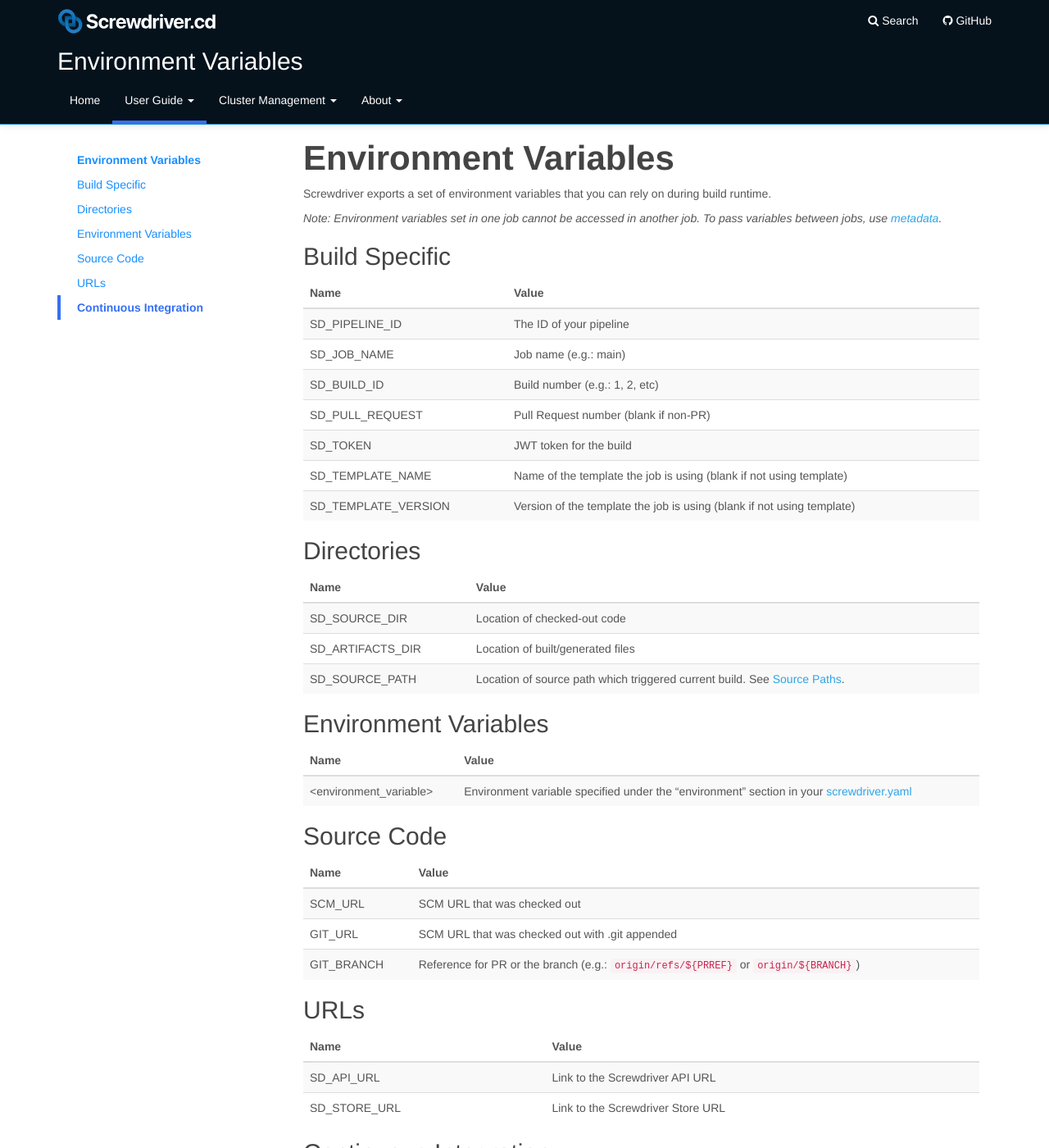
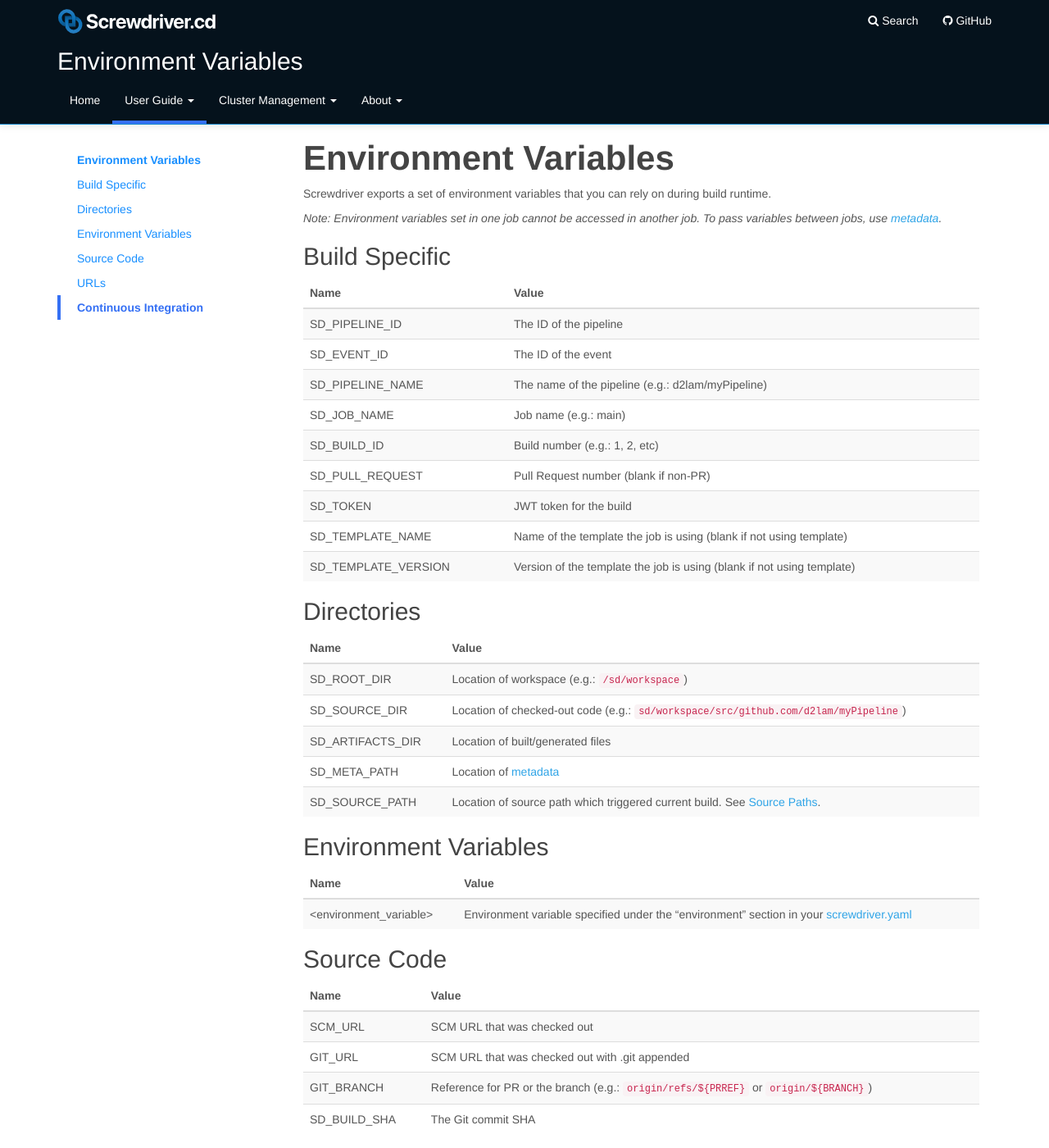
Before and after one commit to screwdriver-cd/guide, a Jekyll site: the page built from docs/user-guide/environment-variables.md, in a window 1280 px wide and 1400 px high. Shown: the whole window at 82% size. Built offline with Jekyll 4.4.1, drawn with Linux system fonts in a browser that asks for light colours; some of the changed text lies outside the part shown.

Commit message:
fix: Add SD_META_PATH and other missing environment variables (#183)

```diff
--- a/docs/user-guide/environment-variables.md
+++ b/docs/user-guide/environment-variables.md
@@ -30,7 +30,9 @@ _Note: Environment variables set in one job cannot be accessed in another job. T
 
 | Name | Value |
 |------|-------|
-| SD_PIPELINE_ID | The ID of your pipeline |
+| SD_PIPELINE_ID | The ID of the pipeline |
+| SD_EVENT_ID | The ID of the event |
+| SD_PIPELINE_NAME | The name of the pipeline (e.g.: d2lam/myPipeline) |
 | SD_JOB_NAME | Job name (e.g.: main) |
 | SD_BUILD_ID | Build number (e.g.: 1, 2, etc) |
 | SD_PULL_REQUEST | Pull Request number (blank if non-PR) |
@@ -42,8 +44,10 @@ _Note: Environment variables set in one job cannot be accessed in another job. T
 
 | Name | Value |
 |------|-------|
-| SD_SOURCE_DIR | Location of checked-out code |
+| SD_ROOT_DIR | Location of workspace (e.g.: `/sd/workspace`) |
+| SD_SOURCE_DIR | Location of checked-out code (e.g.: `sd/workspace/src/github.com/d2lam/myPipeline`) |
 | SD_ARTIFACTS_DIR | Location of built/generated files |
+| SD_META_PATH | Location of [metadata](./metadata) |
 | SD_SOURCE_PATH | Location of source path which triggered current build. See [Source Paths](./configuration/sourcePaths). |
 
 ## Environment Variables
@@ -59,12 +63,14 @@ _Note: Environment variables set in one job cannot be accessed in another job. T
 | SCM_URL | SCM URL that was checked out |
 | GIT_URL | SCM URL that was checked out with .git appended |
 | GIT_BRANCH | Reference for PR or the branch (e.g.: `origin/refs/${PRREF}` or `origin/${BRANCH}`) |
+| SD_BUILD_SHA | The Git commit SHA |
 
 ## URLs
 
 | Name | Value |
 |------|-------|
 | SD_API_URL | Link to the Screwdriver API URL |
+| SD_BUILD_URL | Link to the Screwdriver build URL |
 | SD_STORE_URL | Link to the Screwdriver Store URL |
 
 
```
